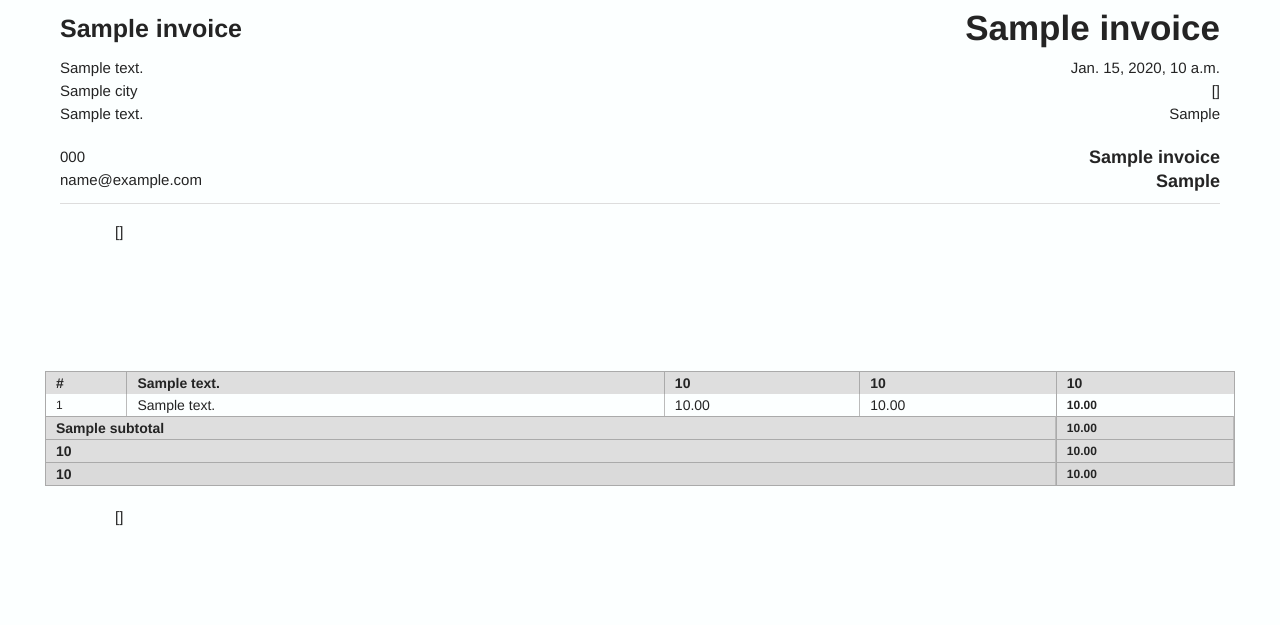
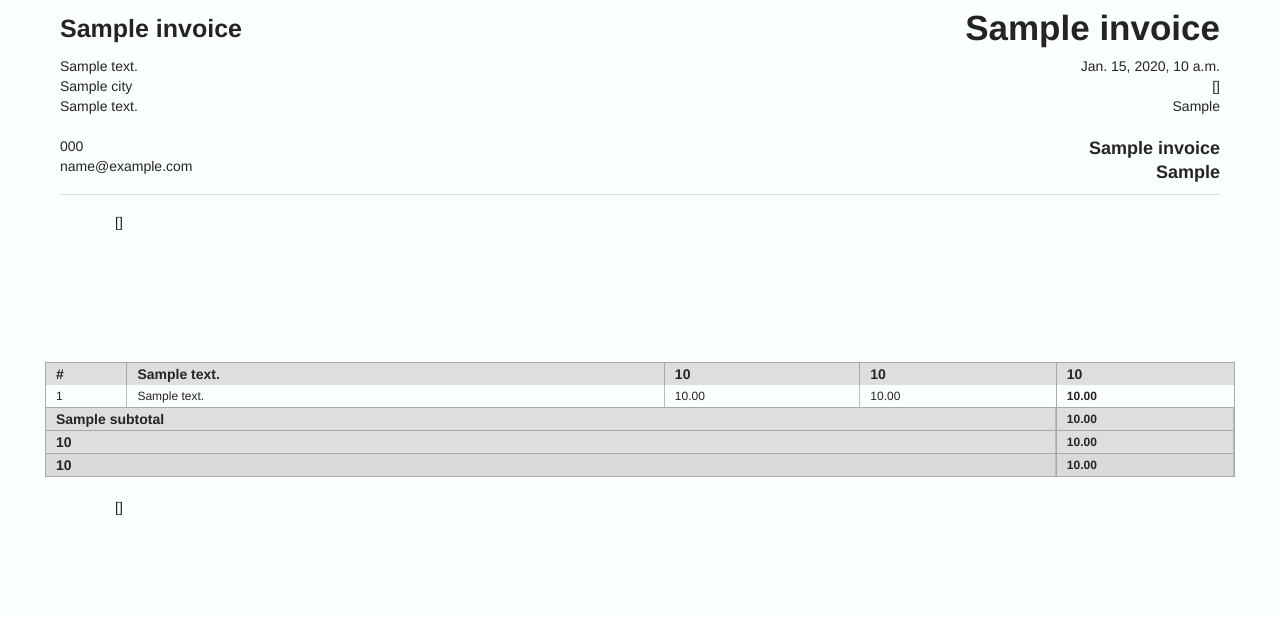
Before and after one commit to zaebee/invoices.pro, a Django app: template invoicetome/templates/detail.html in a window 1280 px wide. Shown: the top 625 px of the page. Run offline with Django 3.2, Linux system fonts and the light colour scheme; the template is opened without the code that fills it: most values are stand-ins (such as "Sample title", 1, 10 or a date in 2020); parts of the project's set-up code (start-up, migrations or seed data) failed here and were passed over; some libraries are stand-ins or nearby versions.

Commit message:
fix pdf styles

```diff
--- a/invoicetome/static/css/main.css
+++ b/invoicetome/static/css/main.css
@@ -201,7 +201,7 @@ tbody td:last-child {
     position: absolute;
     right: 43px;
     width: 185px;
-    bottom: 60px;
+    top: 210px;
     z-index: 4;
     padding: 10px;
 }
--- a/invoicetome/templates/base.html
+++ b/invoicetome/templates/base.html
@@ -30,6 +30,7 @@
   {% endassets %}
   <script src="{{ STATIC_URL }}js/modernizr.js"></script>
   <script src="{{ STATIC_URL }}js/jquery-1.11.1.min.js"></script>
+  <script src="{{ STATIC_URL }}js/bootstrap.min.js"></script>
 </head>
 
 <body>
--- a/invoicetome/templates/include/_aside.html
+++ b/invoicetome/templates/include/_aside.html
@@ -18,7 +18,9 @@
     <h5>{% trans 'Finished editing?' %}</h5>
     <ul class="nav nav-pills nav-stacked">
       <li><a id="get-pdf" onclick="app.invoice.fire('generate_pdf');return false;" class="button" href="#">{% trans 'Get PDF' %}</a></li>
+      {% if user.is_authenticated %}
       <li><a id="save-invoice" onclick="app.invoice.fire('save');return false;" class="button" href="#">{% trans 'Save' %}</a></li>
+      {% endif %}
     </ul>
   </div>
   <div class="tools" id="three">
--- a/invoicetome/templates/include/_header.html
+++ b/invoicetome/templates/include/_header.html
@@ -30,6 +30,7 @@
         </ul>
 
         {% if user.is_anonymous %}
+          <a role="button" href="#" class="btn btn-default navbar-btn navbar-right">{% trans 'Register' %}</a>
           <form method="POST" action="{% url 'login' %}" class="navbar-form navbar-right" role="auth">
             {% csrf_token %}
             <div class="form-group">
@@ -38,7 +39,7 @@
             <div class="form-group">
               <input type="password" name="password" class="form-control" placeholder="Password">
             </div>
-            <button type="submit" class="btn btn-primary">{% trans 'Join' %}</button>
+            <button type="submit" class="btn btn-primary">{% trans 'Sign in' %}</button>&nbsp;
           </form>
         {% else %}
           <a role="button" href="{% url 'logout' %}" class="btn btn-default navbar-btn navbar-right">{% trans 'logout' %}</a>
--- a/invoicetome/templates/include/_pdf_detail.html
+++ b/invoicetome/templates/include/_pdf_detail.html
@@ -52,9 +52,9 @@
           {% for task in invoice.records.all %}
             <tr>
               <td class="noteditable" title="{% trans 'This field is done automatically' %}">{{ forloop.counter }}</td>
-              <td><input disabled value="{{task.description}}" /></td>
-              <td><input disabled value="{{task.quantity|default:''|floatformat:2}}" /></td>
-              <td><input disabled value="{{task.unit_price|default:''|floatformat:2}}" /></td>
+              <td class="noteditable">{{task.description}}</td>
+              <td class="noteditable">{{task.quantity|default:''|floatformat:2}}</td>
+              <td class="noteditable">{{task.unit_price|default:''|floatformat:2}}</td>
               <td class="noteditable" title="{% trans 'This field is done automatically' %}">{{task.total|default:'-'|floatformat:"2"}}</td>
             </tr>
           {% endfor %}
--- a/invoicetome/templates/include/_pdf_styles.html
+++ b/invoicetome/templates/include/_pdf_styles.html
@@ -1378,10 +1378,10 @@ input  {
 	border: 1px;
 	background: none;
 	padding:0;
-	font-size:15px;
+	font-size:14px;
 	color: #222;
 	font-family: "Helvetica Neue",arial,sans;
-	line-height:23px;
+	line-height:20px;
 }
 
 input, textarea {
@@ -1434,7 +1434,6 @@ textarea.notes {
 	line-height:21px;
 	border:0;
 	resize: none;
-	font-size: 15px;
 	margin: 0 auto;
 	}
 
@@ -1517,12 +1516,6 @@ textarea:focus, input:focus {
 	text-indent: 10px;
 	}
 
-.noteditable:hover {
-	text-shadow: white 1px 1px;
-	width:10px !important;
-	cursor: not-allowed;
-	}
-
 .noteditable:hover:first-line {
 	line-height: 0;
 	color: #fff;
--- a/invoicetome/templates/registration/login_form.html
+++ b/invoicetome/templates/registration/login_form.html
@@ -24,7 +24,7 @@
     <hr class="hr span3">
   </div>
 
-  <button type="submit" class="btn btn-primary btn-lg">{% trans 'join' %}</button>
+  <button type="submit" class="btn btn-primary btn-lg">{% trans 'Sign in' %}</button>
   <input type="hidden" name="next" value="{{ next }}" />
 
 </form>
```
